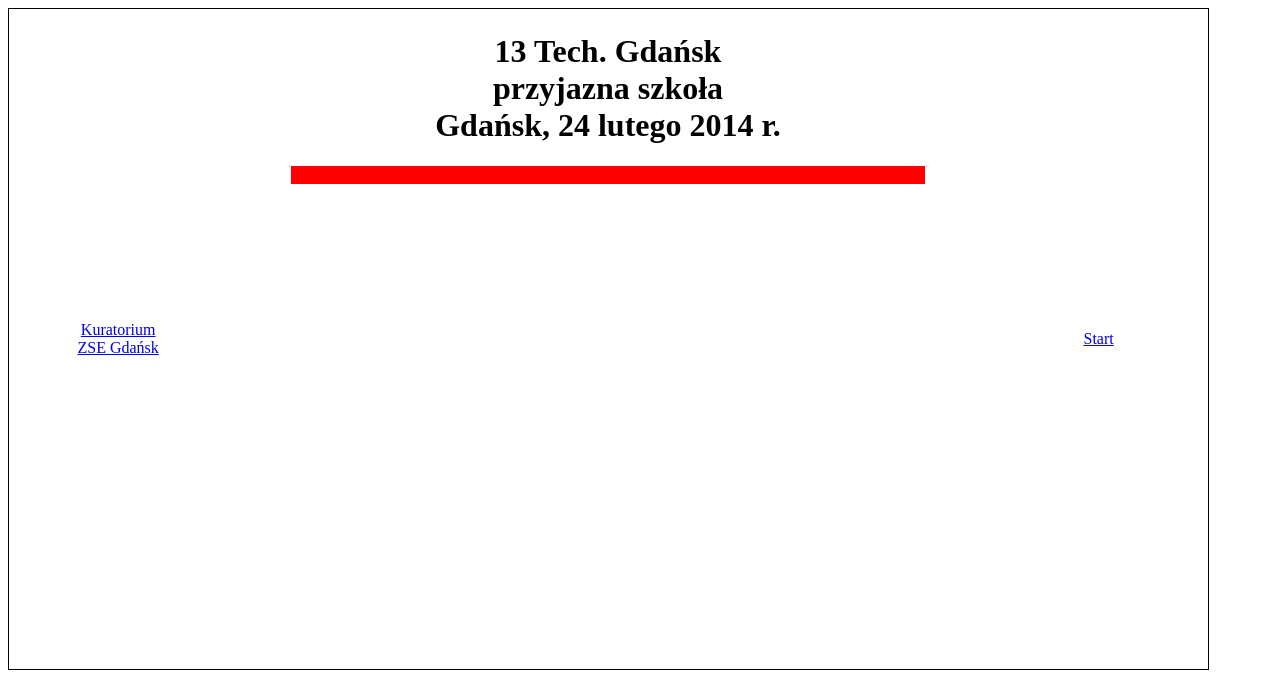
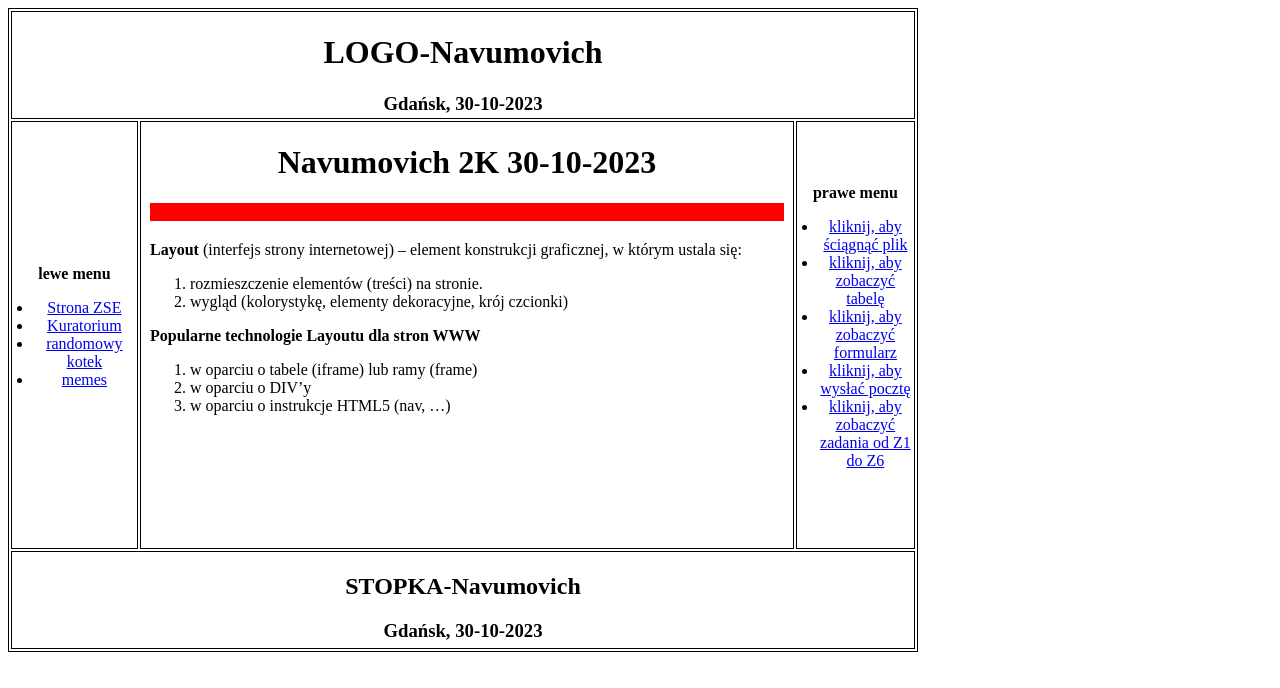
Before and after one commit to Junk-debug/HTMLtasks, a plain HTML site: page index.html in a window 1280 px wide. Drawn offline with Linux system fonts and the light colour scheme.

Commit message:
zadanie13

```diff
--- /dev/null
+++ b/glowny_navumovich.html
@@ -0,0 +1,23 @@
+<!DOCTYPE html>
+<html lang="en">
+<head>
+    <meta charset="UTF-8">
+    <meta name="viewport" content="width=device-width, initial-scale=1.0">
+    <title>Document</title>
+</head>
+<body>
+    <h1 style="text-align: center">Navumovich 2K 30-10-2023</h1>
+    <marquee style="background-color: red;">Navumovich</marquee>
+    <p><b>Layout</b> (interfejs strony internetowej) – element konstrukcji graficznej, w którym ustala się:</p>
+    <ol>
+        <li>rozmieszczenie elementów (treści) na stronie.</li>
+        <li>wygląd (kolorystykę, elementy dekoracyjne, krój czcionki)</li>
+    </ol>
+    <p><b>Popularne technologie Layoutu dla stron WWW</b></p>
+    <ol>
+        <li>w oparciu o tabele (iframe) lub ramy (frame)</li>
+        <li>w oparciu o DIV’y</li>
+        <li>w oparciu o instrukcje HTML5 (nav, …)</li>
+    </ol>
+</body>
+</html>
--- a/index.html
+++ b/index.html
@@ -4,22 +4,57 @@
     <meta charset="UTF-8">
     <meta name="viewport" content="width=device-width, initial-scale=1.0">
     <title>Document</title>
+    <style>
+        table {
+            border: 1px solid black;
+            width: 65%;
+            text-align: center;
+        }
+        tr, td {
+            border: 1px solid black;
+        }
+        ul {
+            padding-inline-start: 20px;
+        }
+    </style>
 </head>
 <body>
-    <table width="95%" style="border: 1px solid black; text-align: center;">
+    <table>
         <tr>
-            <td width="18%" style="text-align: center">
-                <a href="http://www.kuratorium.gda.pl" target="strony">Kuratorium</a>
-                <br>
-                <a href="http://www.zse.gda.pl" target="strony">ZSE Gdańsk</a>
-            </td>
-            <td  style="text-align: center">
-                <iframe width="650" height="650" name="strony" src="start.html" style="border: none"></iframe>
-            </td>
-            <td width="18%" style="text-align: center">
-                <a href="start.html" target="strony">Start</a>
+            <td colspan="3">
+                <iframe scrolling="no" width="900" height="100" name="obszar_logo" src="logo_navumovich.html" frameborder="0"></iframe>
             </td>
         </tr>
-       </table>
+        <tr>
+            <td style="width: 18%;">
+                <b>lewe menu</b>
+                <ul>
+                    <li><a href="https://zse.edu.gdansk.pl/" target="obszar_glowny">Strona ZSE</a></li>
+                    <li><a href="https://www.kuratorium.gda.pl/" target="obszar_glowny">Kuratorium</a></li>
+                    <li><a href="https://random.cat/" target="obszar_glowny">randomowy kotek</a></li>
+                    <li><a href="https://memes.com/" target="obszar_glowny">memes</a></li>
+
+                </ul>
+            </td>
+            <td>
+                <iframe src="glowny_navumovich.html" name="obszar_glowny" frameborder="0" width="650" height="420"></iframe>
+            </td>
+            <td style="width: 18%;">
+                <b>prawe menu</b>
+                <ul>
+                    <li><a href="files/cat_playing_the_guitar.zip" target="obszar_glowny">kliknij, aby ściągnąć plik</a></li>
+                    <li><a href="tabela_navumovich.html" target="obszar_glowny">kliknij, aby zobaczyć tabelę</a></li>
+                    <li><a href="formularz_navumovich.html" target="obszar_glowny">kliknij, aby zobaczyć formularz</a></li>
+                    <li><a href="mailto:maksimnavumovich@gmail.com" target="obszar_glowny">kliknij, aby wysłać pocztę</a></li>
+                    <li><a href="z1_z6_navumovich.html" target="obszar_glowny">kliknij, aby zobaczyć zadania od Z1 do Z6</a></li>
+                </ul>
+            </td>
+        </tr>
+        <tr>
+            <td colspan="3">
+                <iframe scrolling="no" width="900" height="90" name="obszar_stopka" src="stopka_navumovich.html" frameborder="0"></iframe>
+            </td>
+        </tr>
+    </table>
 </body>
 </html>
--- /dev/null
+++ b/logo_navumovich.html
@@ -0,0 +1,12 @@
+<!DOCTYPE html>
+<html lang="en">
+<head>
+    <meta charset="UTF-8">
+    <meta name="viewport" content="width=device-width, initial-scale=1.0">
+    <title>logo</title>
+</head>
+<body>
+    <h1 style="text-align: center">LOGO-Navumovich</h1>
+    <h3 style="text-align: center">Gdańsk, 30-10-2023</h3>
+</body>
+</html>
--- /dev/null
+++ b/stopka_navumovich.html
@@ -0,0 +1,12 @@
+<!DOCTYPE html>
+<html lang="en">
+<head>
+    <meta charset="UTF-8">
+    <meta name="viewport" content="width=device-width, initial-scale=1.0">
+    <title>stopka</title>
+</head>
+<body>
+    <h2 style="text-align: center">STOPKA-Navumovich</h2>
+    <h3 style="text-align: center">Gdańsk, 30-10-2023</h3>
+</body>
+</html>
```
Also changed, not shown: plik_navumovich.html (deleted, +0 -12 lines), poczta_navumovich.html (deleted, +0 -13 lines), img/Frame 1.png (deleted), img/blad_navumovich.jpg (deleted), img/cat_playing_the_guitar.gif (deleted), img/poprawa_navumovich.jpg (deleted), 3 other files.
